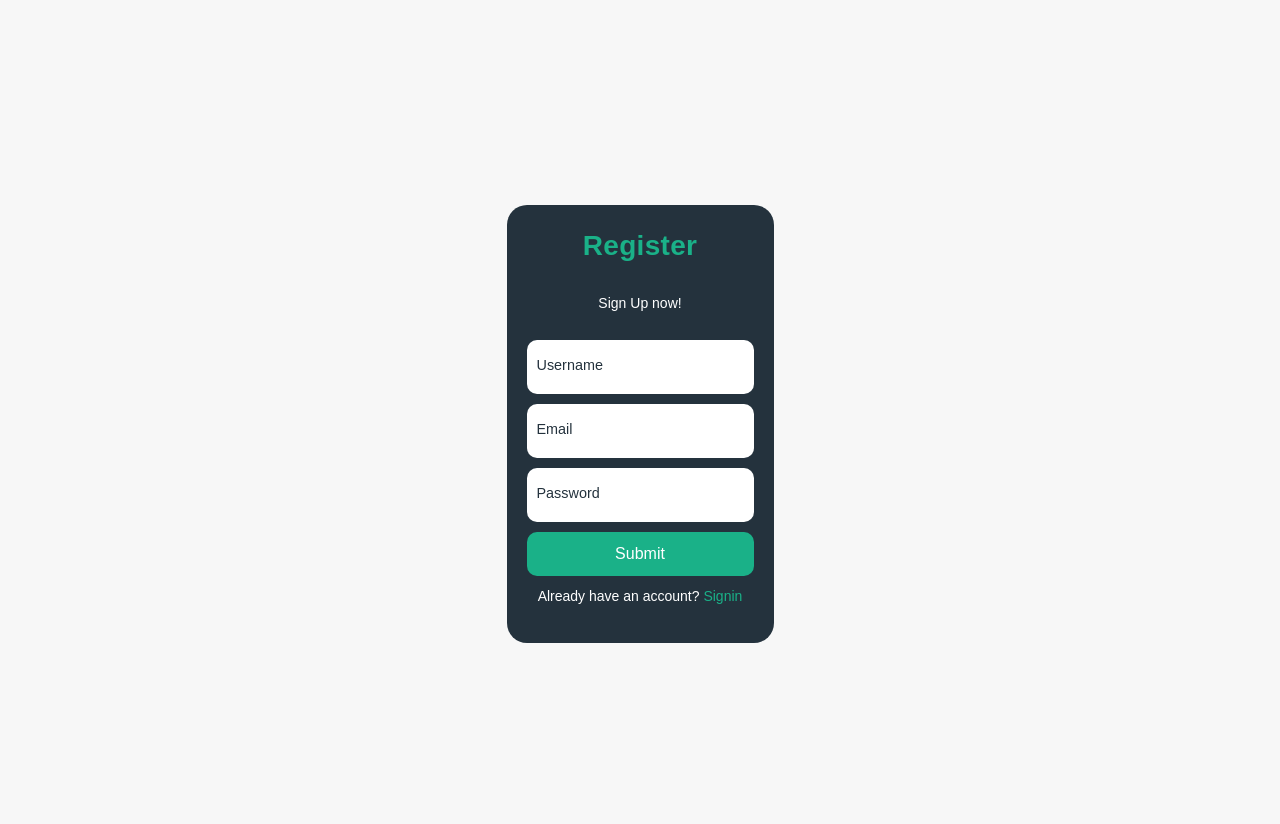
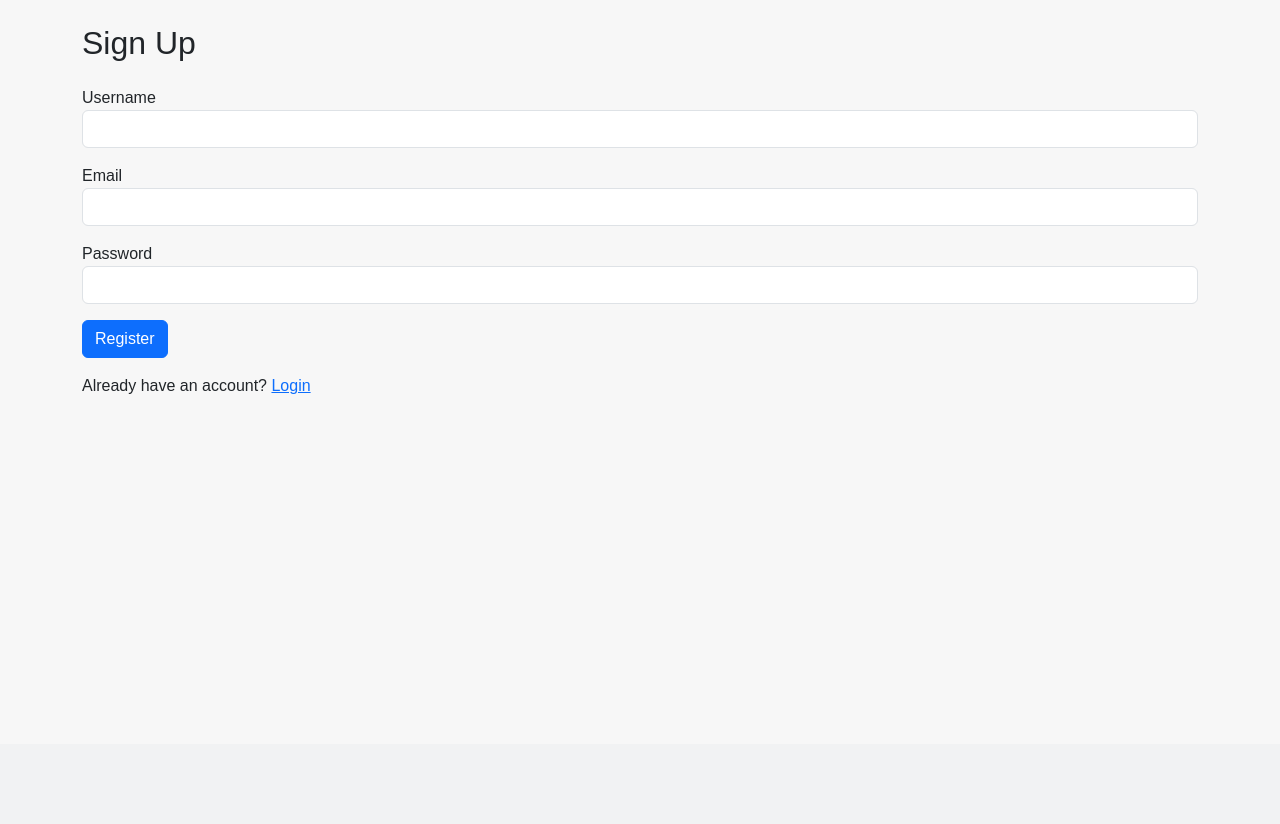
Before and after one commit to nishad-shaik/Ecofinds-odoo-Hackathon, a Flask app: page /register in a window 1280 px wide. Shown: the part 56-880 px from the top of the page. After the commit the page ends 450 px from the top, so only its background shows below. Run offline with Flask 3, Linux system fonts and the light colour scheme.

Commit message:
update registerr .html

```diff
--- a/Eco/Templates/register.html
+++ b/Eco/Templates/register.html
@@ -1,38 +1,23 @@
 {% extends 'base.html' %}
 
 {% block content %}
+<h2 class="mb-4">Sign Up</h2>
+<form method="POST">
+    <div class="mb-3">
+        <label>Username</label>
+        <input type="text" name="username" class="form-control" required>
+    </div>
+    <div class="mb-3">
+        <label>Email</label>
+        <input type="email" name="email" class="form-control" required>
+    </div>
+    <div class="mb-3">
+        <label>Password</label>
+        <input type="password" name="password" class="form-control" required>
+    </div>
+    <button type="submit" class="btn btn-primary">Register</button>
+</form>
+<p class="mt-3">Already have an account? <a href="/login">Login</a></p>
 
 
-    <link rel="stylesheet" href="style.css" />
-<div class="center-wrapper">
-  <form autocomplete="off" class="form">
-      <p class="title">Register </p>
-      <p class="msg">Sign Up now!</p>
-      <div class="form-group">
-          <label>
-              <input type="text" required>
-              <span>Username</span>
-          </label>
-      </div>
-      <label>
-          <input type="text" required>
-          <span>Email</span>
-      </label>
-      <label>
-          <input type="password" id="password" required>
-          <span>Password</span>
-          <span class="icon" id="togglePassword">
-              <i class="far fa-eye-slash" ></i>
-          </span>
-      </label>
-
-      <button class="submit">Submit</button>
-      <p class="signin">
-          Already have an account?
-          <a href="#">Signin</a>
-      </p>
-  </form>
-</div>
-<script src="main.js"></script>
-
 {% endblock %}
```
